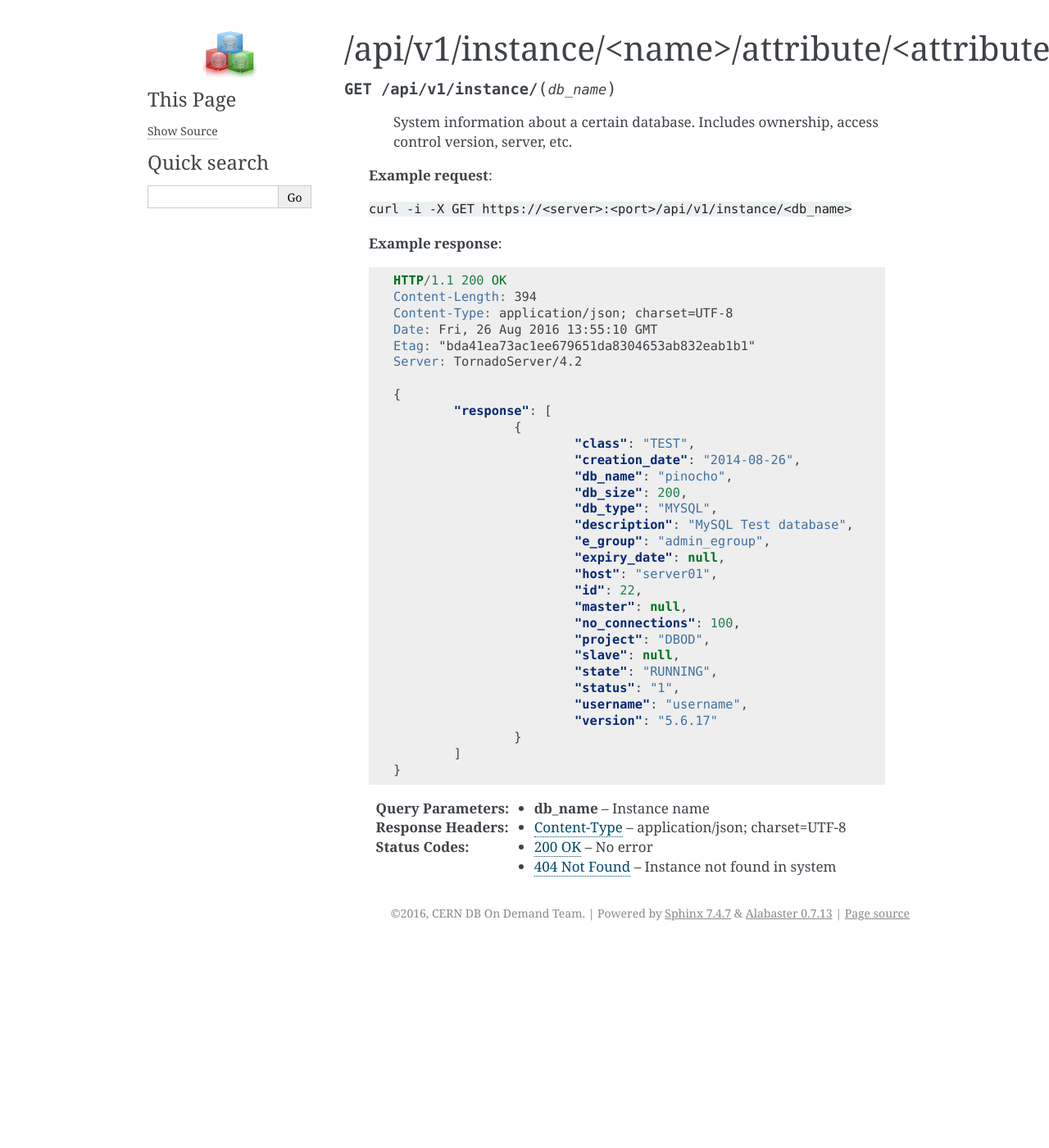
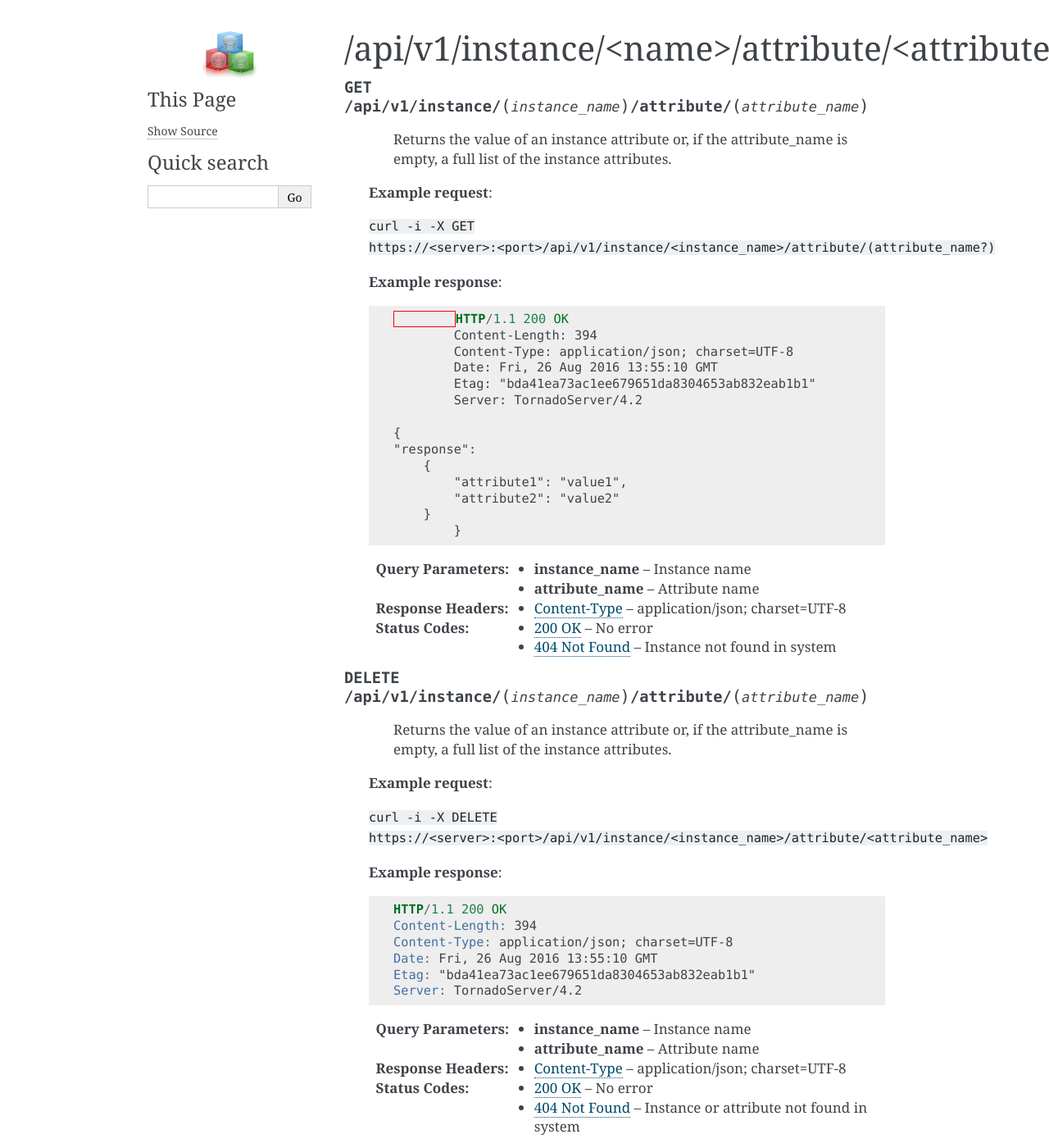
Before and after one commit to cerndb/dbod-api, a Sphinx documentation site: the page built from doc-source/source/endpoints/instance_attribute.rst, in a window 1280 px wide and 1400 px high. Shown: the whole window at 82% size. Built offline with Sphinx 7.4.7, drawn with Linux system fonts in a browser that asks for light colours; some of the changed text lies outside the part shown.

Commit message:
DOC: Add attribute endpoint documentation

```diff
--- a/doc-source/source/endpoints/instance_attribute.rst
+++ b/doc-source/source/endpoints/instance_attribute.rst
@@ -1,14 +1,14 @@
 /api/v1/instance/<name>/attribute/<attribute_name>
 ==================================================
 
-.. http:get:: /api/v1/instance/(db_name)
+.. http:get:: /api/v1/instance/(instance_name)/attribute/(attribute_name)
 
-	System information about a certain database. Includes ownership, access control
-	version, server, etc.
+    Returns the value of an instance attribute or, if the attribute_name is empty,
+    a full list of the instance attributes.
 
    **Example request**:
 
-   ``curl -i -X GET https://<server>:<port>/api/v1/instance/<db_name>``
+   ``curl -i -X GET https://<server>:<port>/api/v1/instance/<instance_name>/attribute/(attribute_name?)``
 
    **Example response**:
 
@@ -22,32 +22,83 @@
 		Etag: "bda41ea73ac1ee679651da8304653ab832eab1b1"
 		Server: TornadoServer/4.2
 
-		{
-			"response": [
-				{
-					"class": "TEST",
-					"creation_date": "2014-08-26",
-					"db_name": "pinocho",
-					"db_size": 200,
-					"db_type": "MYSQL",
-					"description": "MySQL Test database",
-					"e_group": "admin_egroup",
-					"expiry_date": null,
-					"host": "server01",
-					"id": 22,
-					"master": null,
-					"no_connections": 100,
-					"project": "DBOD",
-					"slave": null,
-					"state": "RUNNING",
-					"status": "1",
-					"username": "username",
-					"version": "5.6.17"
-				}
-			]
+        {
+        "response":
+            {
+                "attribute1": "value1",
+                "attribute2": "value2"
+            }
 		}
 
-   :query db_name: Instance name
+   :query instance_name: Instance name
+   :query attribute_name: Attribute name
    :resheader Content-Type: application/json; charset=UTF-8
    :statuscode 200: No error
    :statuscode 404: Instance not found in system
+
+.. http:delete:: /api/v1/instance/(instance_name)/attribute/(attribute_name)
+
+    Returns the value of an instance attribute or, if the attribute_name is empty,
+    a full list of the instance attributes.
+
+   **Example request**:
+
+   ``curl -i -X DELETE https://<server>:<port>/api/v1/instance/<instance_name>/attribute/<attribute_name>``
+
+   **Example response**:
+
+   .. sourcecode:: http
+
+
+		HTTP/1.1 200 OK
+		Content-Length: 394
+		Content-Type: application/json; charset=UTF-8
+		Date: Fri, 26 Aug 2016 13:55:10 GMT
+		Etag: "bda41ea73ac1ee679651da8304653ab832eab1b1"
+		Server: TornadoServer/4.2
+
+   :query instance_name: Instance name
+   :query attribute_name: Attribute name
+   :resheader Content-Type: application/json; charset=UTF-8
+   :statuscode 200: No error
+   :statuscode 404: Instance or attribute not found in system
+
+.. http:put:: /api/v1/instance/(instance_name)/attribute/(attribute_name)
+
+    Returns the value of an instance attribute or, if the attribute_name is empty,
+    a full list of the instance attributes.
+
+   **Example request**:
+
+   ``curl -i -X PUT https://<server>:<port>/api/v1/instance/<instance_name>/attribute/<attribute_name>``
+
+   **Example response**:
+
+   .. sourcecode:: http
+
+
+		HTTP/1.1 200 OK
+		Content-Length: 394
+		Content-Type: application/json; charset=UTF-8
+		Date: Fri, 26 Aug 2016 13:55:10 GMT
+		Etag: "bda41ea73ac1ee679651da8304653ab832eab1b1"
+		Server: TornadoServer/4.2
+
+   :query instance_name: Instance name
+   :resheader Content-Type: application/json; charset=UTF-8
+   :statuscode 204: No error
+   :statuscode 404: Instance or attribute not found in system
+
+.. http:post:: /api/v1/instance/(instance_name)/attribute/(attribute_name)
+
+    Returns the value of an instance attribute or, if the attribute_name is empty,
+    a full list of the instance attributes.
+
+   **Example request**:
+
+   ``curl -i -H "Content-Type: application/json" -X POST -d '{"attr":"value"}' https://<server>:<port>/api/v1/instance/<instance_name>/attribute/<attribute_name>``
+
+   :query instance_name: Instance name
+   :resheader Content-Type: application/json; charset=UTF-8
+   :statuscode 201: No error
+   :statuscode 404: Instance not found in system
```
